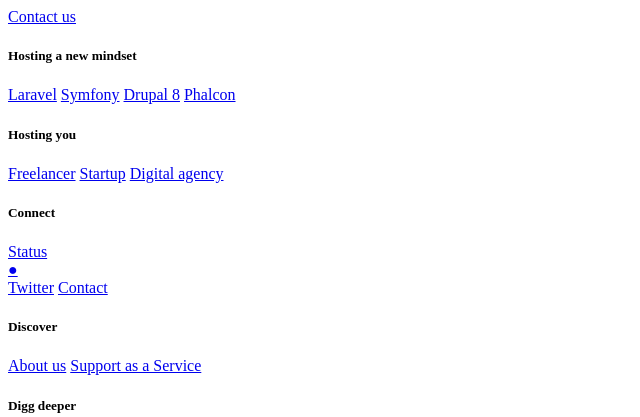
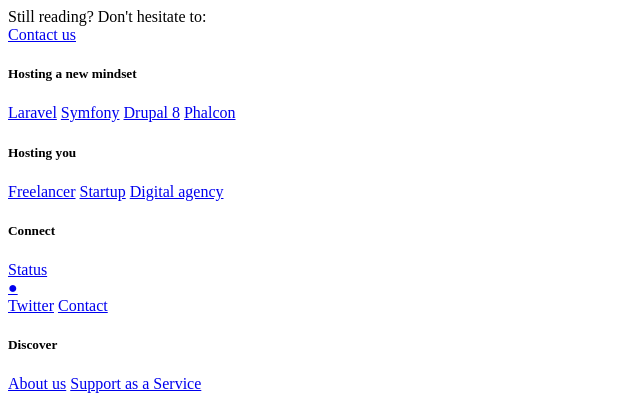
Before and after one commit to fortrabbit/legal, a PHP site: template footer.twig in a window 1280 px wide. Shown: the top 417 px of the page, without its empty margins (0-640 px from the left). Run offline with PHP 8.4, Linux system fonts and the light colour scheme; the template is opened without the code that fills it, so the values that code supplies are empty; some libraries are stand-ins or nearby versions.

Commit message:
Squashed 'templates/snippets/shared-snippets/' changes from 9fa1d5b..e9b7f9a
e9b7f9a removed a font weight from loading, included the fortrabbit2.css styles in the shared header
23610a1 new contact button for known users.

git-subtree-dir: templates/snippets/shared-snippets
git-subtree-split: e9b7f9aa0e6dede16ed42e1f97fd339280c0fc5c

```diff
--- a/footer.twig
+++ b/footer.twig
@@ -4,9 +4,19 @@
         <span class="type-bold">{{ button_wording_1 }}</span> <span class="type-thin">{{ button_wording_2 }}</span>
     </a>
 
-    <a href="{{ dashboard_url }}/support" class="action b-3 p-xl type-xl" data-user="known">
-        Contact us
-    </a>
+
+    <div data-user="known" class="box alert">
+        <div class="row">
+            <div class="box invisible">
+                Still reading? Don't hesitate to:
+            </div>
+            <div class="auto keep">
+                <a href="{{ dashboard_url }}/support" class="action b-3 p-s">
+                    Contact us
+                </a>
+            </div>
+        </div>
+    </div>
 
     <nav class="row gutter-m wrap" id="companynav">
 
--- a/shared-head.twig
+++ b/shared-head.twig
@@ -1,8 +1,9 @@
 <meta charset="UTF-8">
+<link rel="stylesheet" href="{{ css_assetpath }}/css/fortrabbit2.css">
 <meta http-equiv="X-UA-Compatible" content="IE=edge">
 <meta name="viewport" content="initial-scale=1.0">
 <script src="//ajax.googleapis.com/ajax/libs/jquery/2.1.4/jquery.min.js"></script>
-<link href="//fonts.googleapis.com/css?family=Raleway:700,500,300" rel="stylesheet" type="text/css">
+<link href="//fonts.googleapis.com/css?family=Raleway:500,300" rel="stylesheet" type="text/css">
 <link rel="icon" type="image/png" href="{{ assetsremote }}/img/favicon-16x16.png" sizes="16x16">
 <link rel="icon" type="image/png" href="{{ assetsremote }}/img/favicon-32x32.png" sizes="32x32">
 <link rel="icon" type="image/png" href="{{ assetsremote }}/img/favicon-96x96.png" sizes="96x96">
```
